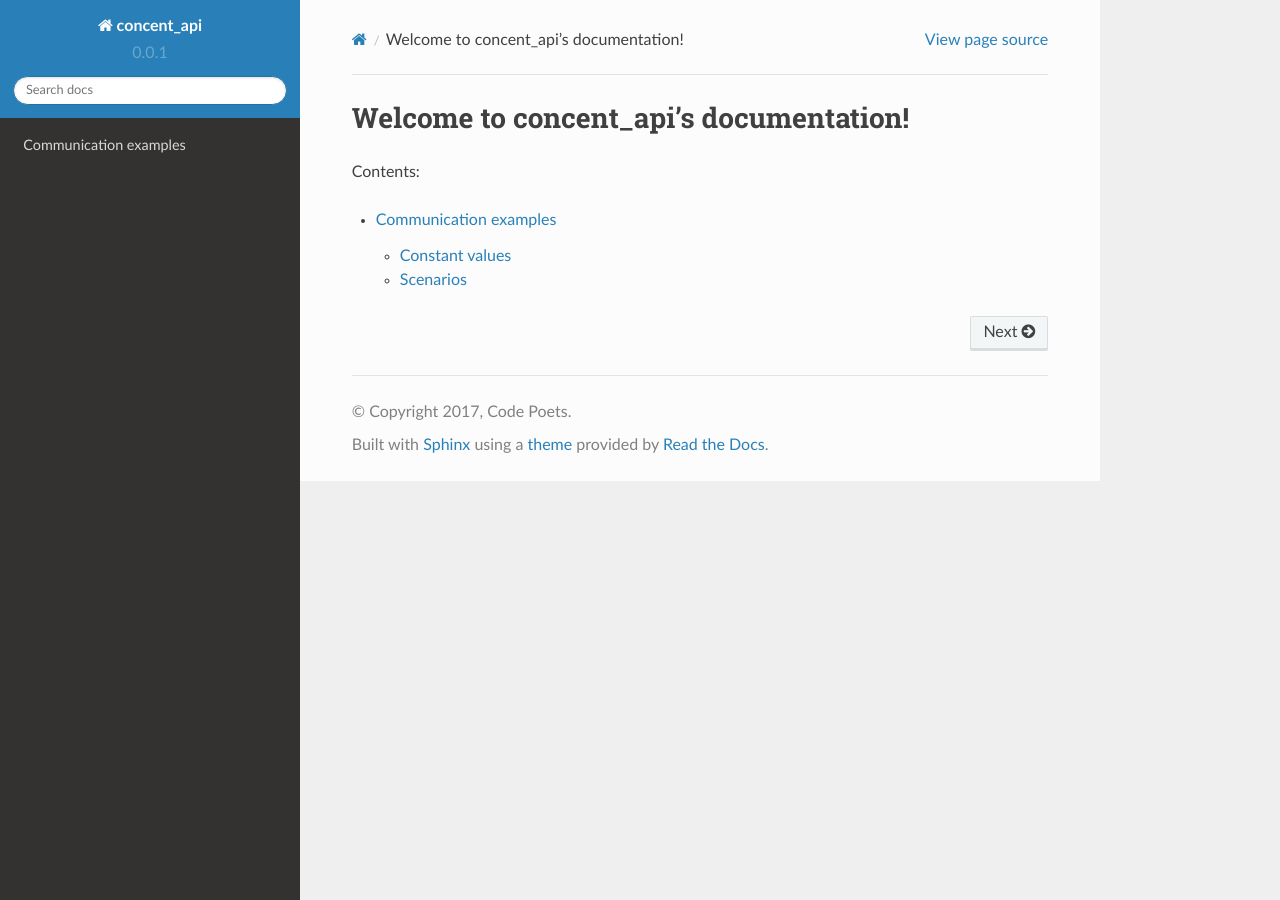
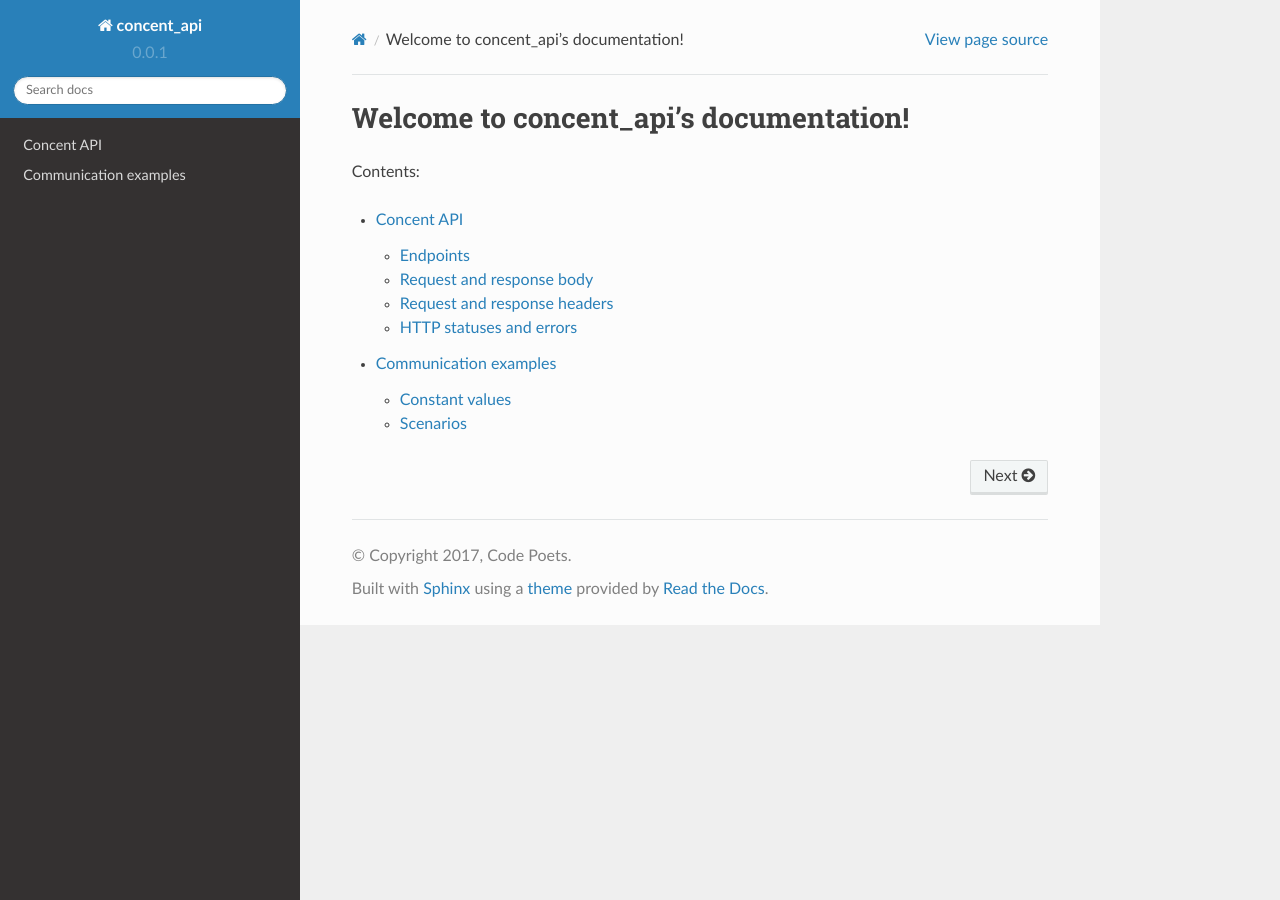
Before and after one commit to golemfactory/concent, a Sphinx documentation site: the page built from docs/source/index.rst, in a window 1280 px wide. Built offline with Sphinx 7.4.7 and the Read the Docs theme 2.0.0, drawn with Linux system fonts in a browser that asks for light colours; formulas are drawn with MathJax 3; part of the change alters nothing that is shown.

```diff
--- /dev/null
+++ b/docs/source/api.rst
@@ -0,0 +1,139 @@
+Concent API
+###########
+
+Concent API provides means for message exchange between Concent and Golem clients.
+
+It's not a typical REST API.
+Messages are in the same exact format as messages exchanged between Golem clients using the P2P protocol.
+HTTP is used only as a transport mechanism.
+
+Endpoints
++++++++++
+
+The API offers three endpoints:
+
+- `POST /api/send/` - used to send messages to Concent.
+
+  The body of the request must contain exactly one message from the client.
+
+  The response body may contain a single message that Concent wants to pass back to the client.
+  It may also be empty.
+
+- `POST /api/receive/` - used by the client to collect messages sent by Concent.
+
+  HTTP protcol does not provide any means for the server to initiate a connection with the client.
+  For that reason it is assumed that the client asks the Concent server for pending messages at times designated by the protocol.
+
+  The response body may contain the single message for the client or be empty if there are no pending messages.
+
+- `POST /api/receive-out-of-band/` - used by the client to collect out-of-band messages sent by Concent.
+
+  Works just like `/receive/` with the difference that it only returns messages that are not a part of the real-time exchange in the protocol.
+  These messages serve mainly as notifications to the other party that an event occurred.
+  They are meant to be delivered using a mechanism separate from the normal messages and preserved for a significant period of tiem if the client can't receive them immediately.
+
+Endpoints accept no query parameters.
+All information is passed in HTTP headers and message body.
+
+Request and response body
++++++++++++++++++++++++++
+
+The content in the body of HTTP requests and responses can be in one of two formats:
+
+- Golem's binary protocol (`Content-Type: application/octet-stream`)
+- JSON (`Content-Type: application/json`)
+
+Request and response headers
+++++++++++++++++++++++++++++
+
+`Content-Type`
+==============
+
+Both request and response must specify `Content-Type` if the body is not empty.
+Otherwise this header should be omitted.
+
+`Accept`
+========
+
+The `Accept` header on the request can be used to indicate a preference between the supported response content types.
+
+To accept any format, use `*/*`.
+
+If the server does not support any of the formats listed, it responds with `HTTP 406 NOT ACCEPTABLE`.
+
+Examples:
+
+- `Accept: */*`
+- `Accept: application/octet-stream`
+- `Accept: application/octet-stream; application/json;q=0.5, */*;q=0.3`
+
+`Content-Length`
+================
+
+Standard HTTP header that indicates the length of the body or a request or response.
+
+`Concent-Pending-Message-Count`
+===============================
+
+A custom HTTP header returned from `/api/send/`, `/api/receive/` and `/api/receive-out-of-band/` to indicate the number of protocol messages waiting for the client on the server, not including the one included in the response.
+
+The client can use the `/api/receive/` to fetch the next pending message.
+
+`Concent-Pending-Out-Of-Band-Message-Count`
+===========================================
+
+A custom HTTP header returned from `/api/send/`, `/api/receive/` and `/api/receive-out-of-band/` to indicate the number of out-of-band messages waiting for the client on the server, not including the one included in the response.
+
+The client can use the `/api/receive-out-of-band/` to fetch the next pending message.
+
+HTTP statuses and errors
+++++++++++++++++++++++++
+
+- All endpoints
+
+  - `HTTP 400 BAD REQUEST` - The message is not well formed and cannot be processed.
+    The response body contains information about the error either as JSON or Golem protocol message.
+    There's no return message.
+
+  - `HTTP 406 NOT ACCEPTABLE` - The server does not support any of the formats listed in the `Accept` header on the request.
+
+  - `HTTP 415 UNSUPPORTED MEDIA TYPE` - The server does not know how to process the data in the request.
+
+    Usually a result of sending an unsupported `Content-Type`.
+
+  - Other `HTTP 4xx` errors - The message could not be processed due to a problem that under client's control.
+    The request is invalid or used inappropriately.
+
+  - `HTTP 5xx` errors - The sever encountered an internal problem and could not finish processing the request.
+    All changes to the server state were immediately rolled back.
+
+    The response body contains information about the error in JSON format.
+
+    All the changes in the state Any changes  attempt was
+
+- `POST /api/send/`
+
+  - `HTTP 200 OK` - The message was accepted and processed immediately.
+    The return message is included in the response.
+
+  - `HTTP 202 ACCEPTED` - The message was accepted and and will be processed later.
+    The response is empty and the return message (if any) will be sent asynchronously.
+
+    The client can collect the return message from the `/api/receive/` endpoint once the processing has finished.
+
+  - `HTTP 204 NO CONTENT` - The message was accepted and processed immediately.
+    There's no return message.
+
+- `POST /api/receive/` - used by the client to collect messages sent by Concent.
+
+  - `HTTP 200 OK` - There was at least one pending message and it was included in the response.
+
+  - `HTTP 204 NO CONTENT` - There were no pending messages.
+    Response body is empty.
+
+- `POST /api/receive-out-of-band/` - used by the client to collect out-of-band messages sent by Concent.
+
+  - `HTTP 200 OK` - There was at least one pending message and it was included in the response.
+
+  - `HTTP 204 NO CONTENT` - There were no pending messages.
+    Response body is empty.
--- a/docs/source/index.rst
+++ b/docs/source/index.rst
@@ -11,4 +11,5 @@ Contents:
 .. toctree::
     :maxdepth: 2
 
+    api
     communication-examples
```
